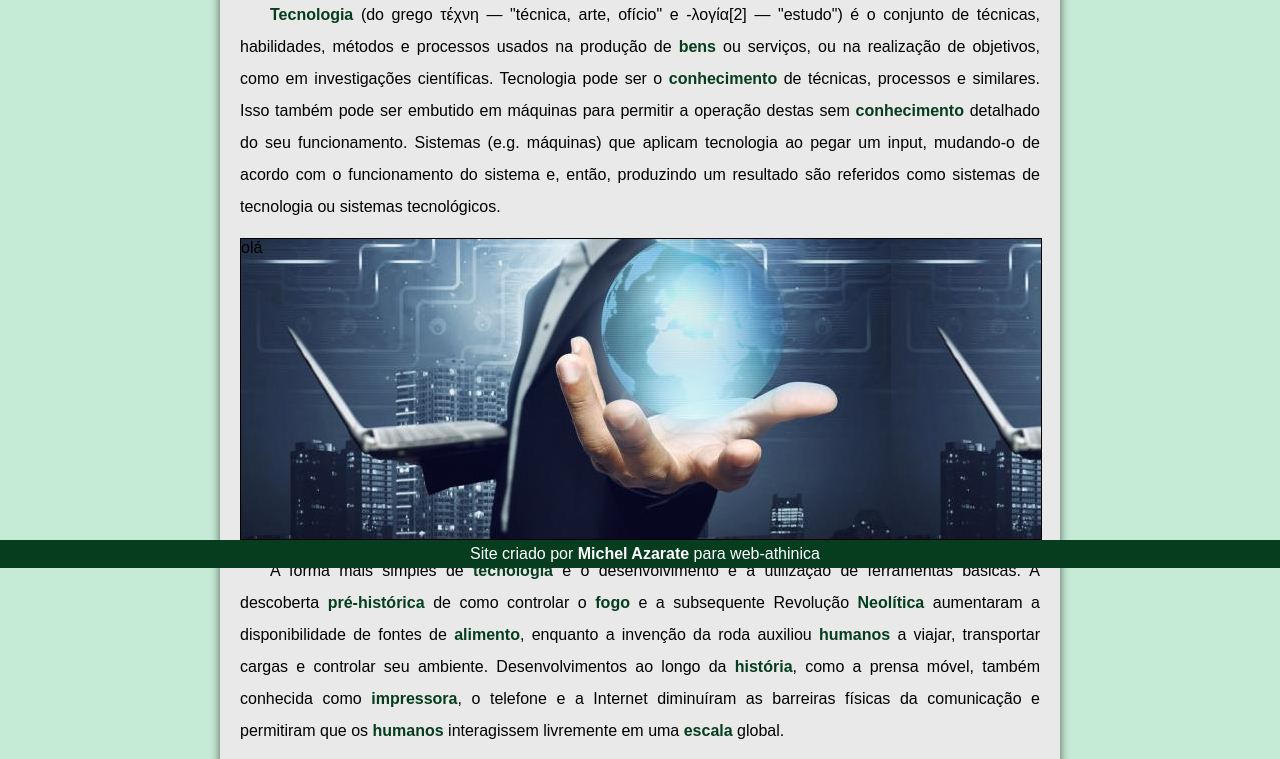
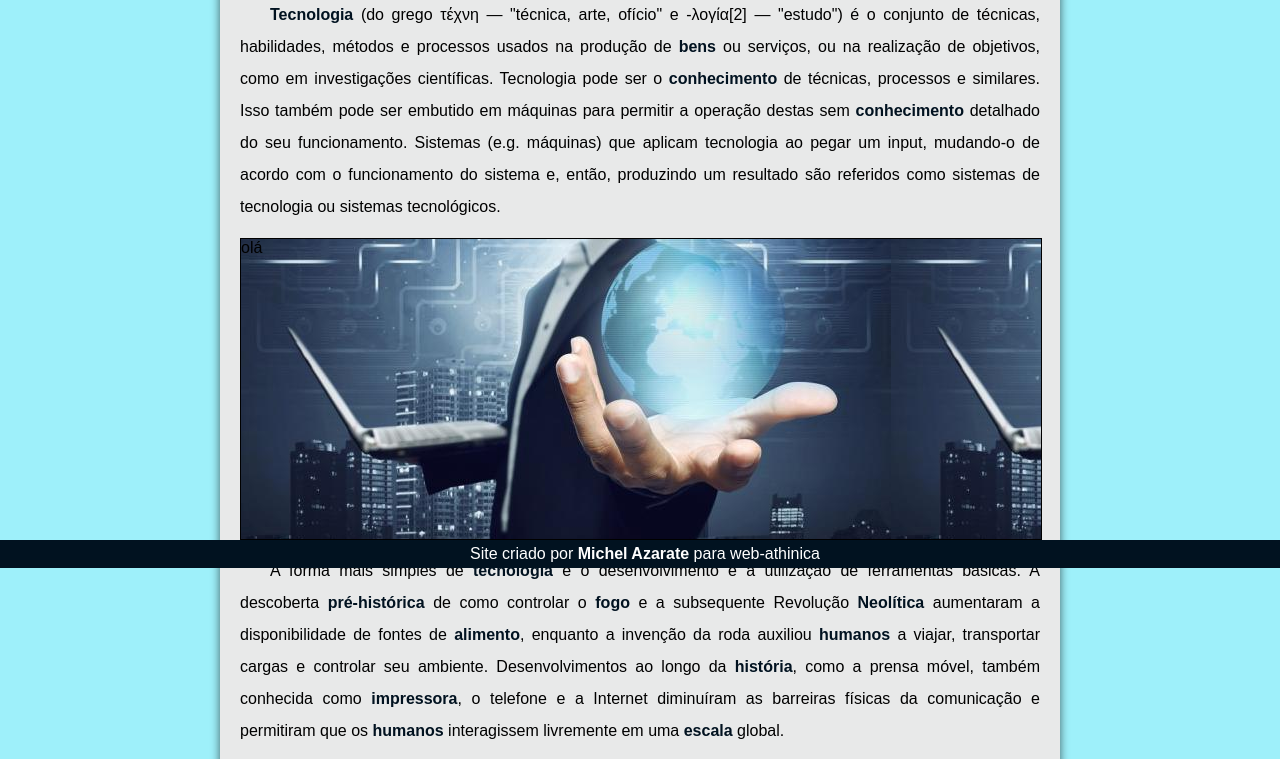
Before and after one commit to MichelAzarate/TecSite, a plain HTML site: page paginas/index.html in a window 1280 px wide. Shown: the part 232-991 px from the top of the page. Drawn offline with Linux system fonts and the light colour scheme.

Commit message:
Update style.css

```diff
--- a/estilos/style.css
+++ b/estilos/style.css
@@ -4,12 +4,12 @@
 }
 
 :root{
-    --cor0:#c5ebd6;
-    --cor1:#83e1ab;
-    --cor2:#3ddc84;
-    --cor3:#2fa866;
-    --cor4:#1a5c37;
-    --cor5:#063d1e;
+    --cor0:#05daf262;
+    --cor1:#023e73;
+    --cor2:#049DD9;
+    --cor3:#0468bf;
+    --cor4:#011526;
+    --cor5:#011220;
     --font-padrao: arial, verdana, helvetica, sans-serif;
     --font-destaque: courier;
     --font-destaque: courier;
```
